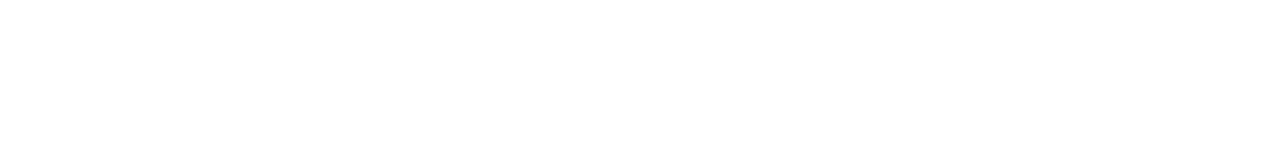
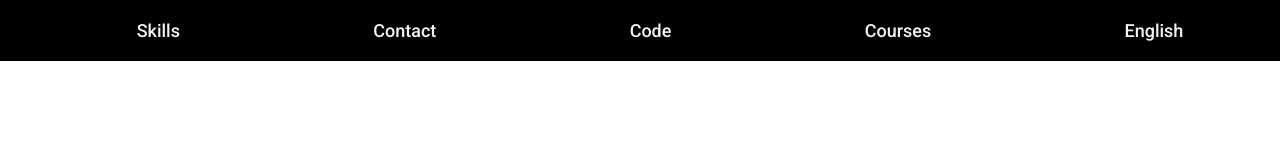
Before and after one commit to shifter156/rsschool-cv, a plain HTML site: page index.html in a window 1280 px wide. Drawn offline with Linux system fonts and the light colour scheme.

Commit message:
feat: add nav

```diff
--- a/index.html
+++ b/index.html
@@ -1 +1,35 @@
 <!DOCTYPE html>
+<html lang="en">
+<head>
+    <meta charset="UTF-8">
+    <meta http-equiv="X-UA-Compatible" content="IE=edge">
+    <meta name="viewport" content="width=device-width, initial-scale=1.0">
+    <title>cv</title>
+    <link rel="stylesheet" href="styles.css">
+    <link rel="icon" href="assets/coding.ico">
+    <link rel="preconnect" href="https://fonts.gstatic.com">
+    <link href="https://fonts.googleapis.com/css2?family=Roboto:wght@100;300;500;700&display=swap" rel="stylesheet">
+</head>
+<body>
+    <header class= "header">
+        <div class="container" id="nav">
+        <nav class="nav">
+        <ul class="nav-list">
+            <li class="nav-item"><a href="#Skills" class="nav-link">Skills</a></li>
+            <li class="nav-item"><a href="#Contact" class="nav-link">Contact</a></li>
+            <li class="nav-item"><a href="#Code" class="nav-link">Code</a></li>
+            <li class="nav-item"><a href="#Courses" class="nav-link">Courses</a></li>
+            <li class="nav-item"><a href="#English" class="nav-link">English</a></li>
+        </ul>
+    </nav>
+    </div>
+    </header>
+    <main>
+        <section class="section" id="profile">
+            <h1></h1>
+
+        </section>
+
+    </main>
+</body>
+</html>
--- a/styles.css
+++ b/styles.css
@@ -1,3 +1,44 @@
+html {
+    scroll-behavior: smooth;
+}
+
+* {
+    box-sizing: border-box;
+  }
+
 body {
+  margin: 0;
+  display: flex;
+  flex-direction: column;
+  justify-content: space-between;
+  font-family: 'Roboto', sans-serif;
+}
 
-}
+.nav-list {
+    font-size: 18px;
+    color:whitesmoke;
+    list-style: none;
+    display: flex;
+    justify-content: space-around;
+    align-items: center;
+    margin-top: 20px;
+    margin-bottom: 10px;
+    padding-bottom: 10px;
+  }
+
+  #nav {
+    overflow: hidden;
+    background-color: black;
+  }
+
+  .nav-link {
+    text-decoration: none;
+    padding: 14px 16px;
+    color: whitesmoke;
+  }
+
+  .nav-link:hover{
+    color: whitesmoke;
+    background-color: orange;
+    transition: .3s;
+  }
```
